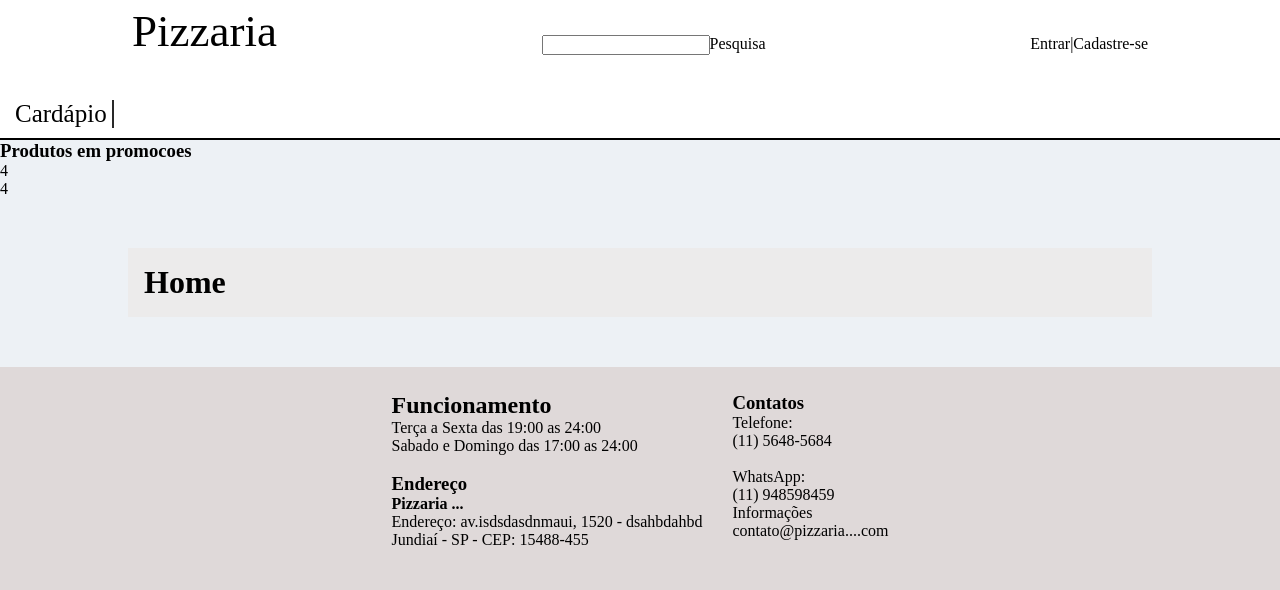
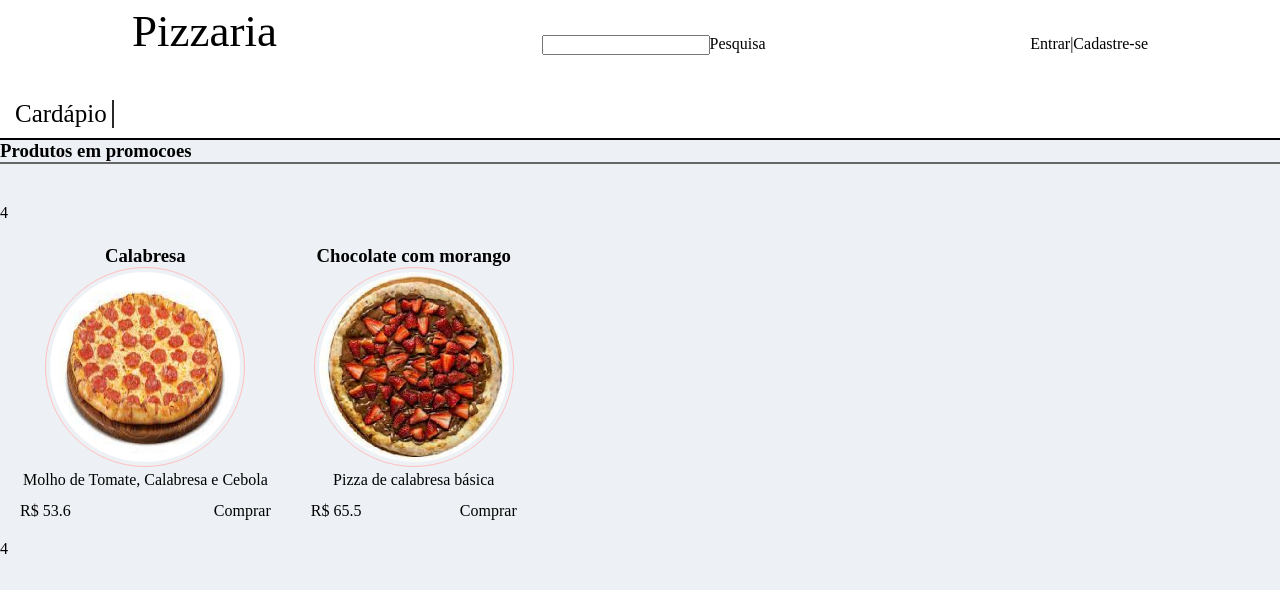
Before and after one commit to JulianoCesarM/projeto_pizzaria, a React (Create React App) app: page / in a window 1280 px wide. Shown: the top 590 px of the page. Built offline with nearby package versions, Linux system fonts and the light colour scheme.

Commit message:
Criado a tela de promoçao

```diff
--- a/src/Dados/info_pizza.js
+++ b/src/Dados/info_pizza.js
@@ -5,6 +5,7 @@ let prod_pizza= [
         categoria:"Tradicional",
         imagem:"/imagens/produtos/pizza-calabresa.jpg",
         ingrdientes:"Molho de Tomate, Calabresa e Cebola",
+        promocao: true,
         preco:53.60,
     },
     {
@@ -13,6 +14,7 @@ let prod_pizza= [
         categoria:"Doce",
         imagem:"/imagens/produtos/pizza-chocolate-morango.jpg",
         ingrdientes:"Pizza de calabresa básica",
+        promocao: true,
         preco:65.50,
     },
     {
@@ -21,6 +23,7 @@ let prod_pizza= [
         categoria:"Tradicional",
         imagem:"/imagens/produtos/pizza-frango-catupiry.png",
         ingrdientes:"Mussarela, Frango e Catupiry",
+        promocao: false,
         preco:55.65,
     },
     {
@@ -29,6 +32,7 @@ let prod_pizza= [
         categoria:"",
         ingrdientes:"",
         imagem:"",
+        promocao: false,
         preco:"",
     },
     {
@@ -37,6 +41,7 @@ let prod_pizza= [
         categoria:"",
         ingrdientes:"",
         imagem:"",
+        promocao: false,
         preco:"",
     },
 ];
@@ -54,9 +59,9 @@ export function getProdutoCategoria(categoria) {
 export function getProdutoNome(nome) {
     return prod_pizza.find((pizza) => pizza.nome === nome);
 }
-/*
+
 export function getProdutosEmPromocao() {
-    return produtos.filter(
-      (produto) => produto.promocao === true
+    return prod_pizza.filter(
+      (pizza) => pizza.promocao === true
     );
-}*/
+}
--- a/src/EstruturaSite/NavBar/NavBar.js
+++ b/src/EstruturaSite/NavBar/NavBar.js
@@ -8,7 +8,6 @@ function NavBar(){
                 <li>
                 <a href="/cardapio" id='a-navbar'><Link to='/cardapio'>Cardápio</Link></a>
                 <ul>
-                    <li><a href='/promocoes'>Promocoes</a></li>
                     <li><a href='/ProdutosTradicional' >Pizza tradicional</a></li>
                     <li><a href='/ProdutosDoce' >Pizza doce</a></li>
                 </ul>
--- a/src/Produtos/ProdutosPorNome.js
+++ b/src/Produtos/ProdutosPorNome.js
@@ -9,7 +9,6 @@ function ProdutosPorNome(prop){
             {produtos.map((produto)=>
                 <Produto item={produto} />
             )}
-
         </div>
     );
 }
--- a/src/Produtos/ProdutosPromocoes.js
+++ b/src/Produtos/ProdutosPromocoes.js
@@ -1,16 +1,20 @@
+import { getProdutosEmPromocao } from '../Dados/info_pizza';
+import Produto from './Produto';
 import './Produto.css'
 
 function ProdutosPromocoes(){
+    let produtos = getProdutosEmPromocao();
     return(
         <>
             <div>
                 <div>
-
-                    <h3>Produtos em promocoes</h3>
+                    <h3 id="titulo-body">{"Produtos em promocoes"}</h3>
                     <div>
                         <a href='anterior'>4</a>
                         <div>
-
+                            {produtos.map((produto)=>
+                                <Produto item={produto} />
+                            )}
                         </div>
                         <a href='proximo'>4</a>
                     </div>
```
